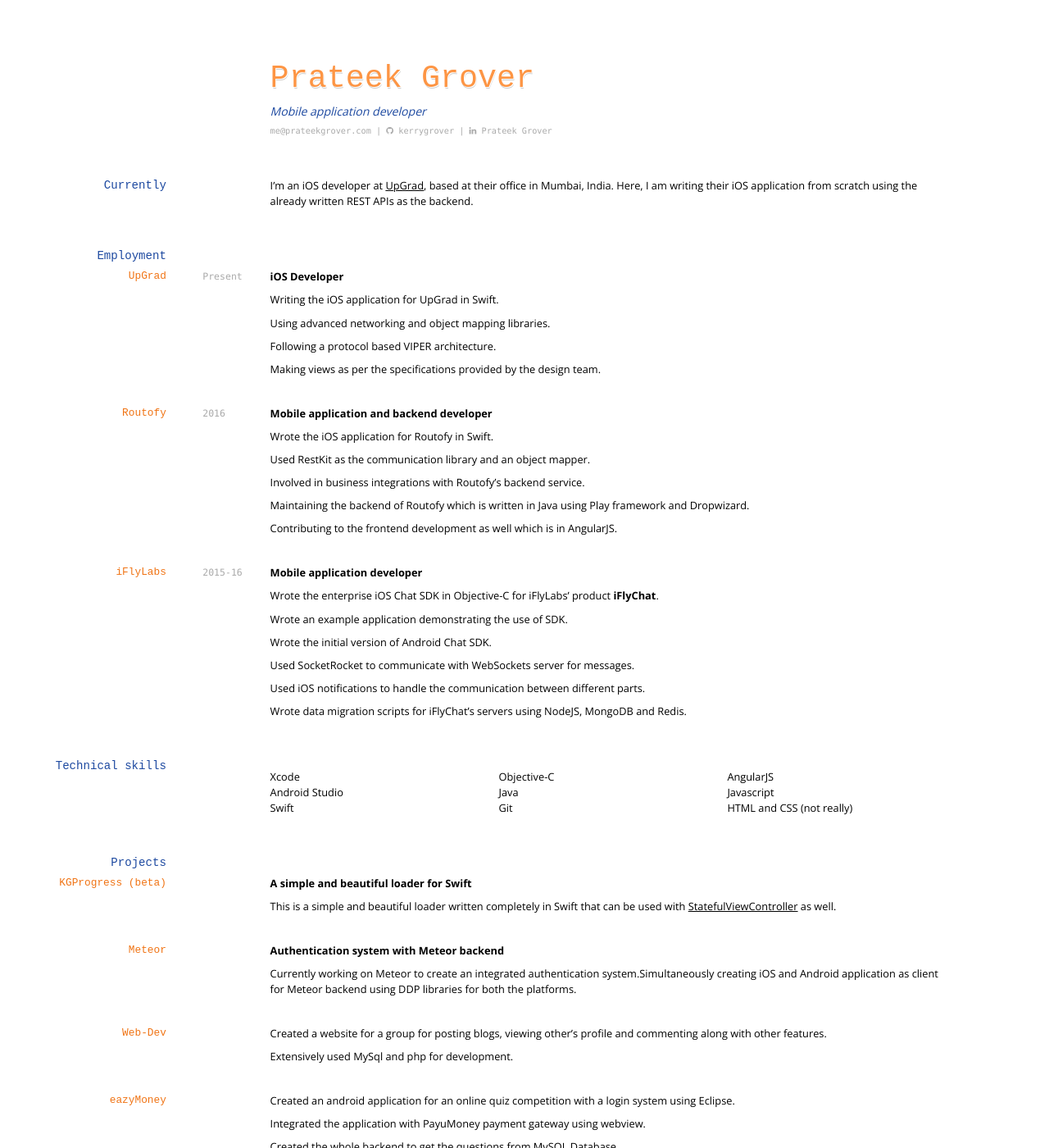
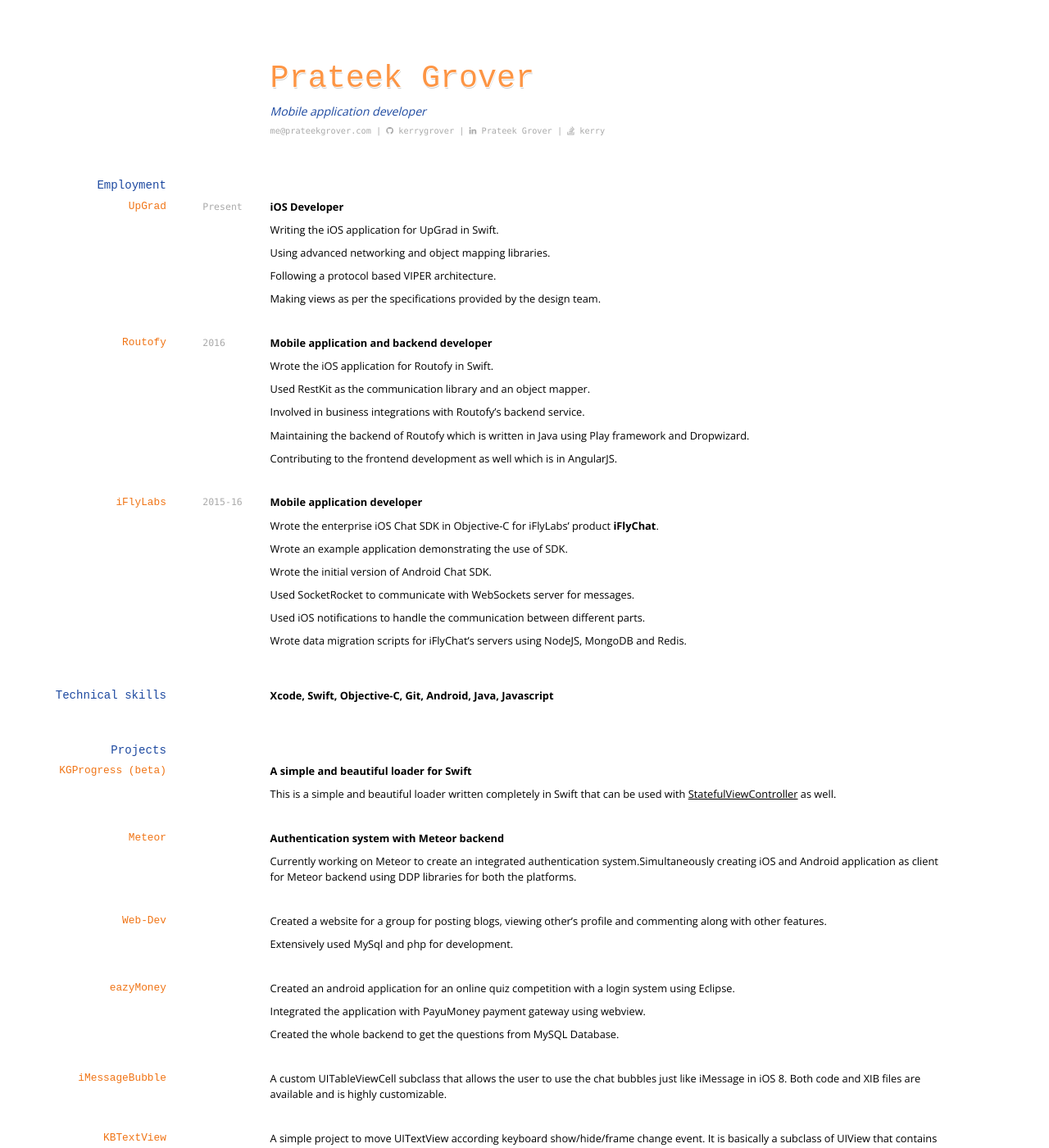
Before and after one commit to kerry/prateekgrover.com, a Jekyll site: the page built from resume/index.md, in a window 1280 px wide and 1400 px high. Shown: the whole window at 82% size. Built offline with Jekyll 4.4.1, drawn with Linux system fonts in a browser that asks for light colours; nearby versions of some CDN libraries; some of the changed text lies outside the part shown.

Commit message:
Updated Resume

```diff
--- a/resume/index.md
+++ b/resume/index.md
@@ -15,12 +15,9 @@ Mobile application developer
 <i class="fa fa-github"></i> <a href="http://github.com/kerrygrover">kerrygrover</a>
 |
 <i class="fa fa-linkedin"></i> <a href="https://in.linkedin.com/in/prateekgrover">Prateek Grover</a>
+|
+<i class="fa fa-stack-overflow"></i> <a href="http://stackoverflow.com/users/4042468/kerry">kerry</a>
 </div>
-
-
-## Currently
-
-I'm an iOS developer at [UpGrad](https://www.upgrad.com/), based at their office in Mumbai, India. Here, I am writing their iOS application from scratch using the already written REST APIs as the backend.
 
 ## Employment
 
@@ -71,15 +68,7 @@ Wrote data migration scripts for iFlyChat's servers using NodeJS, MongoDB and Re
 
 ## Technical skills
 
-* Xcode
-* Android Studio
-* Swift
-* Objective-C
-* Java
-* Git
-* AngularJS
-* Javascript
-* HTML and CSS (not really)
+__Xcode, Swift, Objective-C, Git, Android, Java, Javascript__
 
 ## Projects
 
@@ -116,14 +105,6 @@ A simple project to move UITextView according keyboard show/hide/frame change ev
 `2010-14`
 __Birla Institute of Technology and Science - Pilani__ B.E.(Hons) Electronics and Electricals Engineering
 
-## Links
-
-* <i class="fa fa-envelope"></i> <a href="mailto:me@prateekgrover.com">me@prateekgrover.com</a><br />
-* <i class="fa fa-github"></i> <a href="http://github.com/kerrygrover">kerrygrover</a><br />
-*  <i class="fa fa-linkedin"></i> <a href="https://in.linkedin.com/in/prateekgrover">Prateek Grover</a><br />
-*  <i class="fa fa-stack-overflow"></i> <a href="http://stackoverflow.com/users/4042468/kerry">kerry</a>
-*  <i class="fa fa-facebook"></i> <a href="https://facebook.com/grover.kerry">grover.kerry</a><br />
-
 <!--## References
 
 Available on request. -->
```
Also changed, not shown: 2 other files.
